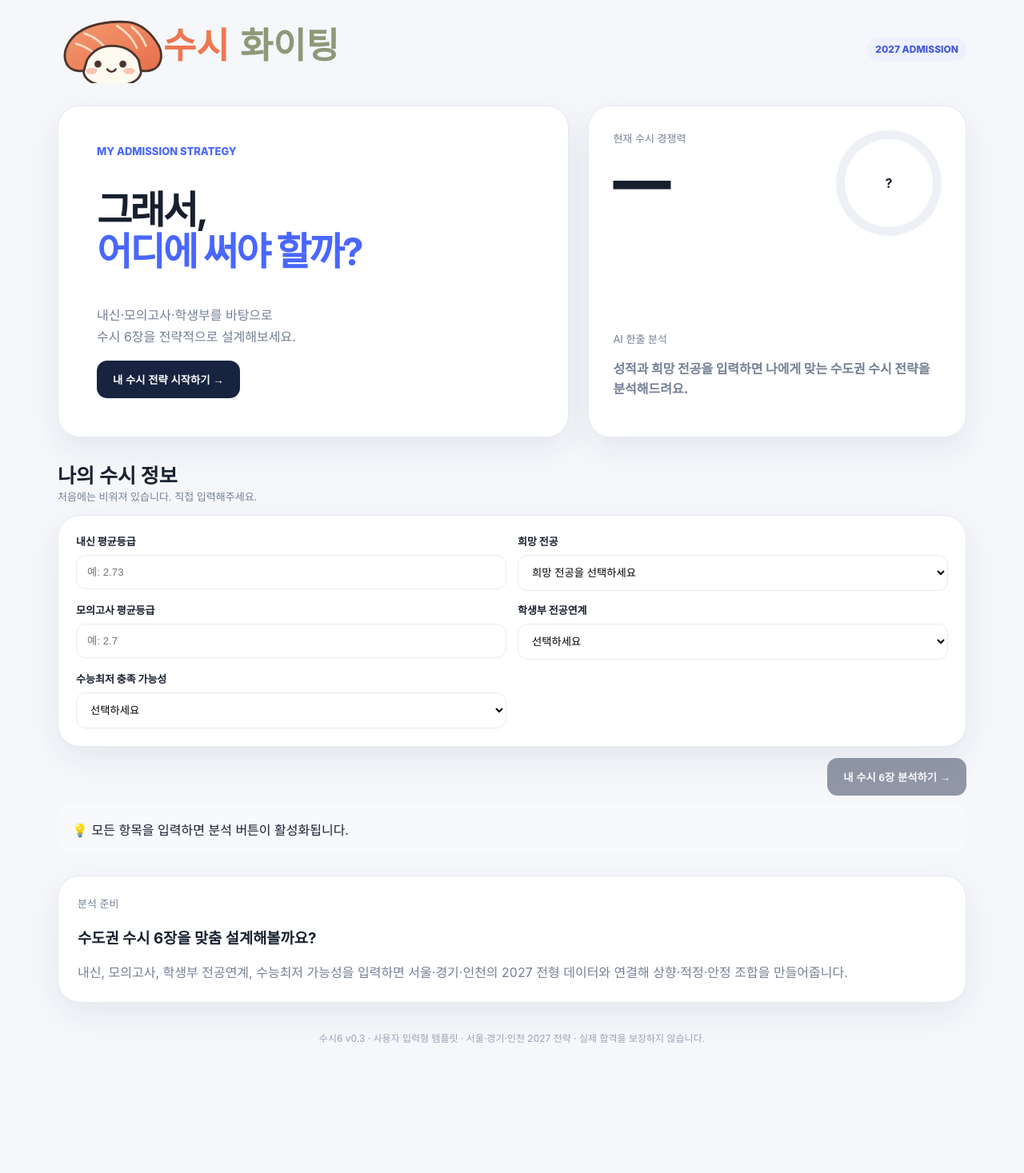
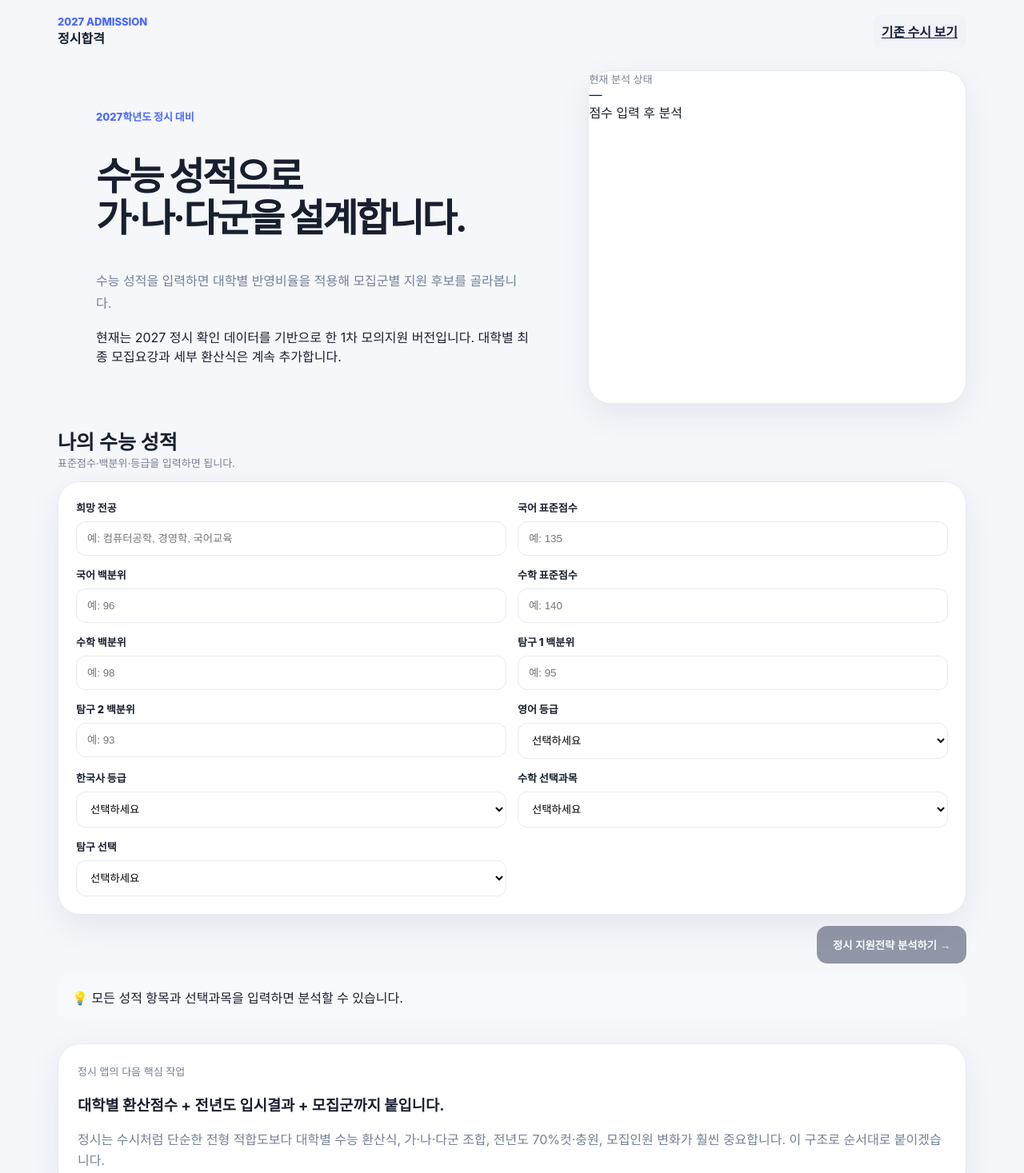
Before and after one commit to sooyachoco/2027-susi, a Next.js app: page / in a window 1280 px wide. Shown: the top 1467 px of the page at 80% size. Before the commit the page ends 1376 px from the top, so only its background shows below. Built offline with nearby package versions, Linux system fonts and the light colour scheme.

Commit message:
feat: convert main app to 2027 regular admissions planner

```diff
--- a/app/page.tsx
+++ b/app/page.tsx
@@ -1,85 +1,65 @@
 "use client";
 
-import { useEffect, useMemo, useState } from "react";
-import type { Admission, Department, StudentProfile, University } from "@/lib/types";
-import { verifiedAdmissionRepository as admissionRepository } from "@/lib/admission/hybridRepository";
-import { DEFAULT_STUDENT_PROFILE } from "@/lib/data/mock";
-import { calcCompetitiveness, isProfileComplete } from "@/lib/scoring/competitiveness";
-import { nextShuffleOffset, recommendSix } from "@/lib/scoring/recommendVerified";
-import { aiSummaryText, balanceAlertText, calcBalance, strategyCommentText } from "@/lib/scoring/portfolio";
-import { Header } from "@/components/Header";
-import { Hero } from "@/components/Hero";
-import { ScorePanel } from "@/components/ScorePanel";
-import { StudentProfileTemplateForm } from "@/components/StudentProfileTemplateForm";
-import { CompetitivenessCard } from "@/components/CompetitivenessCard";
-import { UniversityCard } from "@/components/UniversityCard";
-import { PortfolioSummary } from "@/components/PortfolioSummary";
-import { StrategyComment } from "@/components/StrategyComment";
-
-const UNIVERSITY_ADMISSIONS_FALLBACK: Record<string, string> = {
-  "u-kku": "https://www.admission.konkuk.ac.kr/",
-  "u-uos": "https://admission.uos.ac.kr/",
-  "u-snu": "https://admission.snu.ac.kr/undergraduate/early/guide",
-  "u-yonsei": "https://admission.yonsei.ac.kr/seoul/admission/html/rolling/guide.asp",
-  "u-gachon": "https://admission.gachon.ac.kr/",
-  "u-dankook": "https://ipsi.dankook.ac.kr/",
-  "u-ajou": "https://www.iajou.ac.kr/",
-  "u-inha": "https://admission.inha.ac.kr/",
-  "u-incheon": "https://admission.inu.ac.kr/",
-};
+import { useMemo, useState } from "react";
+import { RegularProfileForm } from "@/components/RegularProfileForm";
+import { getRegularAdmissions } from "@/lib/regular/repository";
+import { DEFAULT_REGULAR_PROFILE } from "@/lib/regular/types";
+import type { RegularStudentProfile } from "@/lib/regular/types";
+import { isRegularProfileComplete, recommendRegular } from "@/lib/regular/recommend";
 
 export default function Page() {
-  const [profile, setProfile] = useState<StudentProfile>(DEFAULT_STUDENT_PROFILE);
-  const [universities, setUniversities] = useState<University[]>([]);
-  const [departments, setDepartments] = useState<Department[]>([]);
-  const [admissions, setAdmissions] = useState<Admission[]>([]);
-  const [offset, setOffset] = useState(0);
-  const [analysisStarted, setAnalysisStarted] = useState(false);
+  const [profile, setProfile] = useState<RegularStudentProfile>(DEFAULT_REGULAR_PROFILE);
+  const [started, setStarted] = useState(false);
+  const admissions = getRegularAdmissions();
+  const complete = isRegularProfileComplete(profile);
+  const recommendations = useMemo(() => started ? recommendRegular(profile, admissions) : [], [started, profile, admissions]);
 
-  useEffect(() => {
-    let alive = true;
-    (async () => {
-      const [u, d, a] = await Promise.all([admissionRepository.getUniversities(), admissionRepository.getDepartments(), admissionRepository.getAdmissions({ academicYear: 2027 })]);
-      if (!alive) return;
-      setUniversities(u); setDepartments(d); setAdmissions(a);
-    })();
-    return () => { alive = false; };
-  }, []);
+  const update = (patch: Partial<RegularStudentProfile>) => {
+    setStarted(false);
+    setProfile((prev) => ({ ...prev, ...patch }));
+  };
 
-  const complete = isProfileComplete(profile);
-  const competitiveness = useMemo(() => calcCompetitiveness(profile), [profile]);
-  const recommendations = useMemo(() => complete && analysisStarted ? recommendSix(profile, admissions, offset, universities, departments) : [], [profile, admissions, universities, departments, offset, complete, analysisStarted]);
-  const uniById = useMemo(() => new Map(universities.map((u) => [u.id, u])), [universities]);
-  const deptById = useMemo(() => new Map(departments.map((d) => [d.id, d])), [departments]);
-  const admissionById = useMemo(() => new Map(admissions.map((a) => [a.id, a])), [admissions]);
-  const balance = calcBalance(competitiveness.total);
-  const aiSummary = complete ? aiSummaryText(competitiveness, profile.desiredMajor) : "성적과 희망 전공을 입력하면 나에게 맞는 수도권 수시 전략을 분석해드려요.";
-  const strategyComment = complete ? strategyCommentText(competitiveness) : "먼저 나의 정보를 입력해주세요. 입력이 끝나면 서울·경기·인천 2027 수시 데이터를 기준으로 분석합니다.";
-  const handleChange = (patch: Partial<StudentProfile>) => { setAnalysisStarted(false); setProfile((prev) => ({ ...prev, ...patch })); };
-  const startAnalysis = () => { if (!complete) return; setAnalysisStarted(true); setTimeout(() => document.getElementById("results")?.scrollIntoView({ behavior: "smooth" }), 0); };
+  return <div className="app">
+    <header className="topbar">
+      <div><div className="eyebrow">2027 ADMISSION</div><strong>정시합격</strong></div>
+      <a className="secondary" href="/susi">기존 수시 보기</a>
+    </header>
 
-  function resolveNames(admissionId: string) {
-    const admission = admissionById.get(admissionId);
-    const university = admission ? uniById.get(admission.universityId) : undefined;
-    const department = admission ? deptById.get(admission.departmentId) : undefined;
-    return { universityName: university?.name ?? "대학", departmentName: department?.name ?? "학과", universityId: university?.id ?? admission?.universityId };
-  }
+    <main>
+      <section className="hero">
+        <div className="heroCopy">
+          <div className="eyebrow">2027학년도 정시 대비</div>
+          <h1>수능 성적으로<br /><span>가·나·다군</span>을 설계합니다.</h1>
+          <p>수능 성적을 입력하면 대학별 반영비율을 적용해 모집군별 지원 후보를 골라봅니다.</p>
+          <div className="notice">현재는 2027 정시 확인 데이터를 기반으로 한 1차 모의지원 버전입니다. 대학별 최종 모집요강과 세부 환산식은 계속 추가합니다.</div>
+        </div>
+        <div className="panel scoreHero"><div className="muted">현재 분석 상태</div><div className="bigScore">{started ? recommendations.length : "—"}</div><div>{started ? "추천 모집군" : "점수 입력 후 분석"}</div></div>
+      </section>
 
-  function sourceLabel(admission?: Admission) {
-    if (!admission) return "";
-    if (admission.isMock) return " · 프로토타입 데이터";
-    if (admission.source?.type === "adiga") return " · 2027 어디가 확인 데이터";
-    if (admission.source?.type === "university") return " · 2027 대학 공식자료";
-    return " · 2027 검증 데이터";
-  }
+      <section className="section" id="profile">
+        <div className="sectionHead"><div><h2>나의 수능 성적</h2><div className="muted">표준점수·백분위·등급을 입력하면 됩니다.</div></div></div>
+        <RegularProfileForm profile={profile} onChange={update} />
+        <div style={{marginTop:14,display:"flex",justifyContent:"flex-end"}}><button className="primary" onClick={() => setStarted(true)} disabled={!complete} style={{opacity:complete?1:.45,cursor:complete?"pointer":"not-allowed"}}>정시 지원전략 분석하기 →</button></div>
+        {!complete && <div className="alert" style={{marginTop:12}}>💡 모든 성적 항목과 선택과목을 입력하면 분석할 수 있습니다.</div>}
+      </section>
 
-  return <div className="app"><Header /><main>
-    <section className="hero"><Hero onStart={() => document.getElementById("profile")?.scrollIntoView({ behavior: "smooth" })} /><ScorePanel total={competitiveness.total} aiSummary={aiSummary} ready={complete && analysisStarted} /></section>
-    <section className="section" id="profile"><div className="sectionHead"><div><h2>나의 수시 정보</h2><div className="muted">처음에는 비워져 있습니다. 직접 입력해주세요.</div></div></div><StudentProfileTemplateForm profile={profile} onChange={handleChange} /><div style={{marginTop:14,display:"flex",justifyContent:"flex-end"}}><button className="primary" onClick={startAnalysis} disabled={!complete} style={{opacity:complete?1:.45,cursor:complete?"pointer":"not-allowed"}}>내 수시 6장 분석하기 →</button></div>{!complete && <div className="alert" style={{marginTop:12}}>💡 모든 항목을 입력하면 분석 버튼이 활성화됩니다.</div>}</section>
-    {complete && analysisStarted && <><section className="section"><div className="grid"><CompetitivenessCard label="교과 경쟁력" value={competitiveness.subject} /><CompetitivenessCard label="학종 경쟁력" value={competitiveness.holistic} /><CompetitivenessCard label="수능최저 가능성" value={competitiveness.csatMinimum} /></div></section>
-    <section className="section" id="results"><div className="sectionHead"><div><h2>🎯 나의 수시 6장</h2><div className="muted">서울 · 경기 · 인천 / 2027 데이터 기준</div></div><button className="secondary" onClick={() => setOffset((o) => nextShuffleOffset(o))}>조합 다시 짜기</button></div><div className="six">{recommendations.map((rec) => { const { universityName, departmentName, universityId } = resolveNames(rec.admissionId); const admission = admissionById.get(rec.admissionId); const admissionsUrl = admission?.source?.url ?? (universityId ? UNIVERSITY_ADMISSIONS_FALLBACK[universityId] : undefined); return <UniversityCard key={rec.admissionId} tier={rec.tier} universityName={universityName} departmentName={departmentName} score={rec.score} reason={`${rec.reason}${sourceLabel(admission)}`} admissionsUrl={admissionsUrl} onShowReason={() => alert(`${universityName} ${departmentName}\n\n${rec.reason}`)} onCompare={() => alert("비교 기능 준비중")} />; })}</div></section>
-    <section className="section"><div className="sectionHead"><div><h2>포트폴리오 안정성</h2><div className="muted">현재 입력값과 추천 6장의 실제 구성을 종합한 전략 지표</div></div></div><div className="portfolio"><PortfolioSummary balance={balance} alert={balanceAlertText(recommendations)} /><StrategyComment comment={strategyComment} /></div></section></>}
-    {!complete && <section className="section"><div className="panel balance"><div className="muted">분석 준비</div><h3>수도권 수시 6장을 맞춤 설계해볼까요?</h3><div className="balanceText">내신, 모의고사, 학생부 전공연계, 수능최저 가능성을 입력하면 서울·경기·인천의 2027 전형 데이터와 연결해 상향·적정·안정 조합을 만들어줍니다.</div></div></section>}
-    <div className="footer">수시6 v0.3 · 사용자 입력형 템플릿 · 서울·경기·인천 2027 전략 · 실제 합격을 보장하지 않습니다.</div>
-  </main></div>;
+      {started && <section className="section" id="results">
+        <div className="sectionHead"><div><h2>🎯 나의 정시 지원 후보</h2><div className="muted">현재 입력값 기준 가·나·다군 1개씩 우선 추천</div></div></div>
+        <div className="six">
+          {recommendations.map((rec) => <article className="panel" key={rec.admissionId}>
+            <div className="eyebrow">{rec.group}군 · {rec.tier}</div>
+            <h3 style={{margin:"8px 0 4px"}}>{rec.universityName}</h3>
+            <div className="muted">{rec.department}</div>
+            <div style={{fontSize:32,fontWeight:800,marginTop:16}}>{rec.score}<small style={{fontSize:14,fontWeight:500}}> 모의지수</small></div>
+            <div className="balanceText" style={{marginTop:10}}>{rec.reason}</div>
+            <a className="secondary" href={admissions.find((a) => a.id === rec.admissionId)?.sourceUrl} target="_blank" rel="noreferrer" style={{display:"inline-block",marginTop:14}}>모집요강 확인 ↗</a>
+          </article>)}
+        </div>
+        <div className="alert" style={{marginTop:16}}>⚠️ 이 점수는 실제 합격선이 아니라 대학 반영방식을 반영한 모의지원 지수입니다. 수능 이후 실제 성적 분포와 전년도 입시결과를 결합해 정밀화하는 단계가 다음 작업입니다.</div>
+      </section>}
+
+      <section className="section"><div className="panel balance"><div className="muted">정시 앱의 다음 핵심 작업</div><h3>대학별 환산점수 + 전년도 입시결과 + 모집군까지 붙입니다.</h3><div className="balanceText">정시는 수시처럼 단순한 전형 적합도보다 대학별 수능 환산식, 가·나·다군 조합, 전년도 70%컷·충원, 모집인원 변화가 훨씬 중요합니다. 이 구조로 순서대로 붙이겠습니다.</div></div></section>
+      <div className="footer">정시합격 v1 · 2027 정시 대비 · 실제 합격을 보장하지 않습니다.</div>
+    </main>
+  </div>;
 }
```
